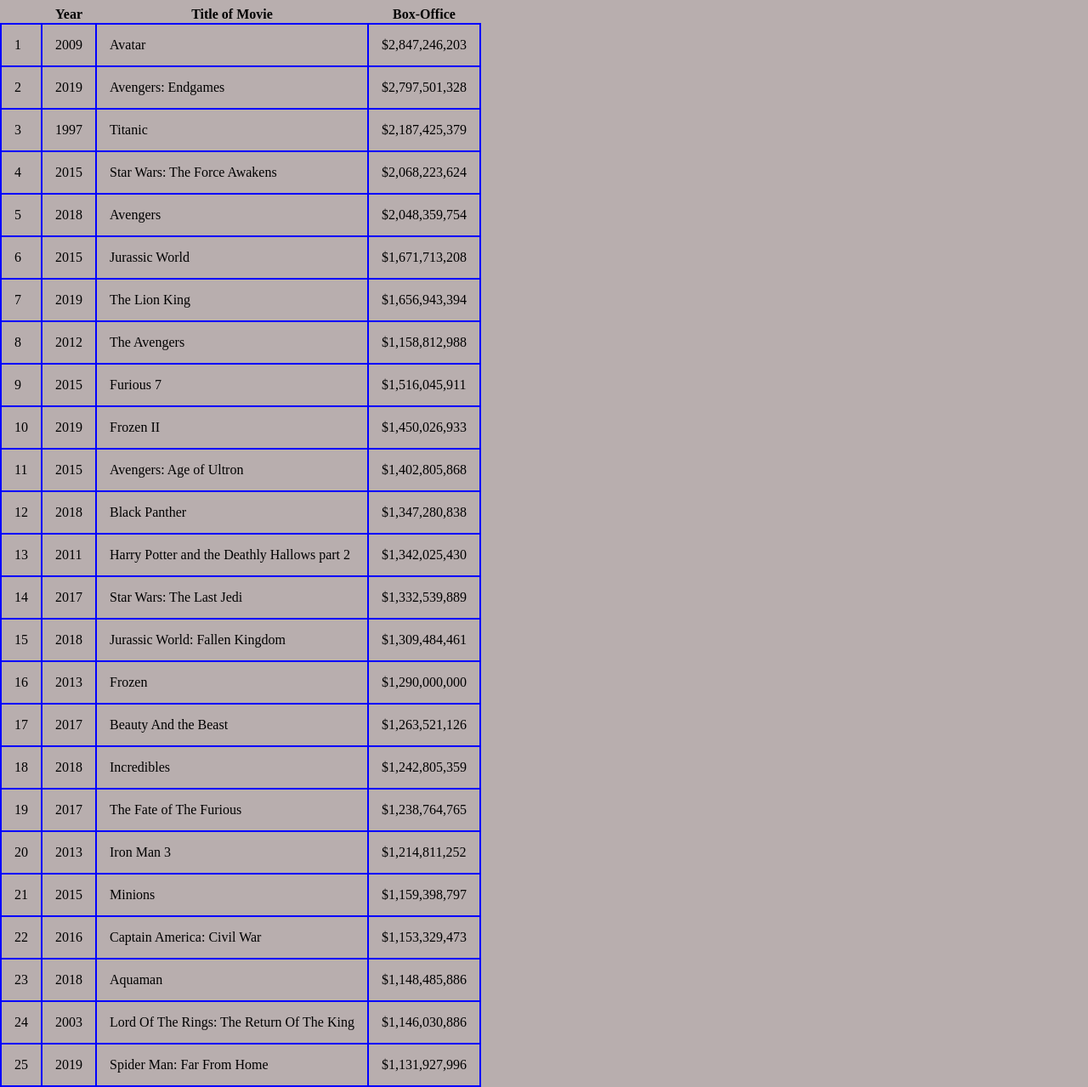
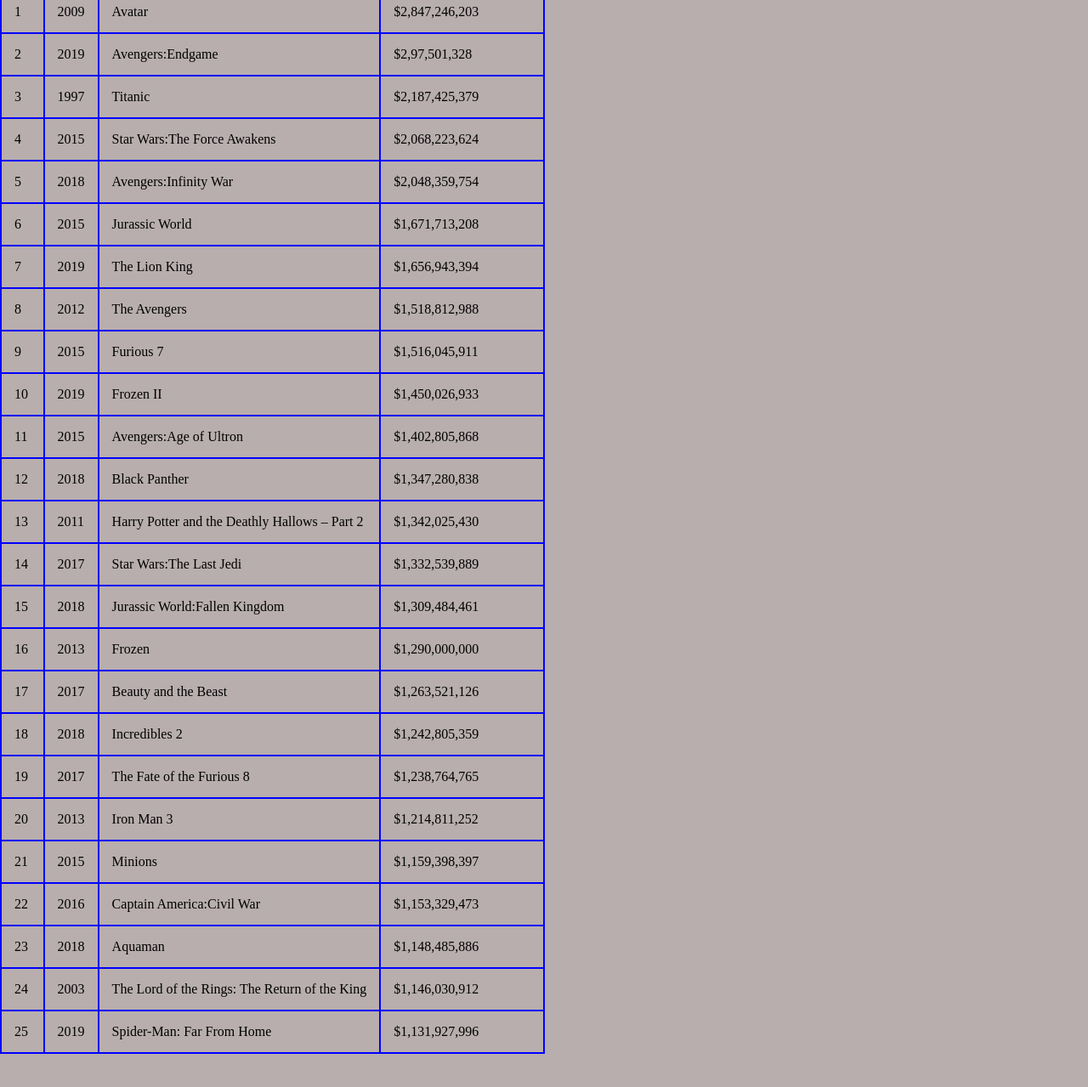
Before and after one commit to buhle24/Module-1-Assessment-4-, a plain HTML site: page index.html in a window 1280 px wide. Shown: the part 101-1380 px from the top of the page at 85% size. After the commit the page ends 1341 px from the top, so only its background shows below. Drawn offline with Linux system fonts and the light colour scheme.

Commit message:
Update index.html

```diff
--- a/index.html
+++ b/index.html
@@ -1,177 +1,194 @@
 <!DOCTYPE html>
 <html>
       <head>
-        <title>Tables and Menus Project</title>
-        <link rel="stylesheet" href="./style.css">
+        <link rel="stylesheet" href="style.css">
       </head>
+
       <body>
-        <div id="intro">
-            <a href="index.html">Home</a>
-            <a href="#">About</a>
-            <a href="#">Contact</a>
-        </div>
-        <h1>Top 25 Highest grossing Movies</h1>
-        <table>
-            <thead>
+         <h2>25 HIGHEST-GROSSING FILMS OF ALL TIMES</h2>
+            <table border="2">
                   <tr>
-                    <th></th>
-                    <th>Year</th>
-                    <th>Title of Movie</th>
-                    <th>Box-Office</th>
+                     <th>RANK</th>
+                      <th>YEAR </th>
+                      <th>MOVIE TITLE</th>
+                      <th>BOX-OFFICE EARNINGS</th>
                    </tr>
-            </thead>
-            <tbody>
+
                    <tr>
                        <td>1</td>
                        <td>2009</td>
                        <td>Avatar</td>
                        <td>$2,847,246,203</td>
                        </tr>
+
                     <tr>
                         <td>2</td>
                         <td>2019</td>
-                    <td>Avengers: Endgames</td>
-                    <td>$2,797,501,328</td>
+                        <td>Avengers:Endgame</td>
+                        <td>$2,97,501,328</td>
                      </tr>
+
                      <tr>
                         <td>3</td>
                         <td>1997</td>
                         <td>Titanic</td>
                         <td>$2,187,425,379</td>
                      </tr>
+
                      <tr>
                         <td>4</td>
                         <td>2015</td>
-                    <td>Star Wars: The Force Awakens</td>
+                        <td>Star Wars:The Force Awakens</td>
                         <td>$2,068,223,624</td>
                      </tr>
+
                      <tr>
                         <td>5</td>
                         <td>2018</td>
-                    <td>Avengers</td>
+                        <td>Avengers:Infinity War</td>
                         <td>$2,048,359,754</td>
                      </tr>
+
                      <tr>
                         <td>6</td>
                         <td>2015</td>
                         <td>Jurassic World</td>
                         <td>$1,671,713,208</td>
                      </tr>
+
                      <tr>
                         <td>7</td>
                         <td>2019</td>
                         <td>The Lion King</td>
                         <td>$1,656,943,394</td>
                      </tr>
+
                      <tr>
                         <td>8</td>
                         <td>2012</td>
                         <td>The Avengers</td>
-                    <td>$1,158,812,988</td>
+                        <td>$1,518,812,988</td>
                      </tr>
+
                      <tr>
                         <td>9</td>
                         <td>2015</td>
                         <td>Furious 7</td>
                         <td>$1,516,045,911</td>
                      </tr>
+
                      <tr>
                         <td>10</td>
                         <td>2019</td>
                         <td>Frozen II</td>
                         <td>$1,450,026,933</td>
                      </tr>
+
                      <tr>
                         <td>11</td>
                         <td>2015</td>
-                    <td>Avengers: Age of Ultron</td>
+                        <td>Avengers:Age of Ultron</td>
                         <td>$1,402,805,868</td>
                      </tr>
+
                      <tr>
                         <td>12</td>
                         <td>2018</td>
                         <td>Black Panther</td>
                         <td>$1,347,280,838</td>
                      </tr>
+
                      <tr>
                         <td>13</td>
                         <td>2011</td>
-                    <td>Harry Potter and the Deathly Hallows part 2</td>
+                        <td>Harry Potter and the Deathly Hallows – Part 2</td>
                         <td>$1,342,025,430</td>
                      </tr>
+
                      <tr>
                         <td>14</td>
                         <td>2017</td>
-                    <td>Star Wars: The Last Jedi</td>
+                        <td>Star Wars:The Last Jedi</td>
                         <td>$1,332,539,889</td>
                      </tr>
+
                      <tr>
                         <td>15</td>
                         <td>2018</td>
-                    <td>Jurassic World: Fallen Kingdom</td>
+                        <td>Jurassic World:Fallen Kingdom</td>
                         <td>$1,309,484,461</td>
                      </tr>
+
                      <tr>
                         <td>16</td>
                         <td>2013</td>
                         <td>Frozen</td>
                         <td>$1,290,000,000</td>
                      </tr>
+
                      <tr>
                         <td>17</td>
                         <td>2017</td>
-                    <td>Beauty And the Beast</td>
+                        <td>Beauty and the Beast</td>
                         <td>$1,263,521,126</td>
                      </tr>
+
                      <tr>
                         <td>18</td>
                         <td>2018</td>
-                    <td>Incredibles</td>
+                        <td>Incredibles 2</td>
                         <td>$1,242,805,359</td>
                      </tr>
+
                      <tr>
                         <td>19</td>
                         <td>2017</td>
-                    <td>The Fate of The Furious</td>
+                        <td>The Fate of the Furious 8</td>
                         <td>$1,238,764,765</td>
                      </tr>
+
                      <tr>
                         <td>20</td>
                         <td>2013</td>
                         <td>Iron Man 3</td>
                         <td>$1,214,811,252</td>
                      </tr>
+
                      <tr>
                         <td>21</td>
                         <td>2015</td>
-                    <td>Minions</td>
-                    <td>$1,159,398,797</td>
+                        <td>Minions	</td>
+                        <td>$1,159,398,397</td>
                      </tr>
+
                      <tr>
                         <td>22</td>
                         <td>2016</td>
-                    <td>Captain America: Civil War</td>
+                        <td>Captain America:Civil War</td>
                         <td>$1,153,329,473</td>
                      </tr>
+
                      <tr>
                         <td>23</td>
                         <td>2018</td>
                         <td>Aquaman</td>
                         <td>$1,148,485,886</td>
                      </tr>
+
                      <tr>
                         <td>24</td>
                         <td>2003</td>
-                    <td>Lord Of The Rings: The Return Of The King</td>
-                    <td>$1,146,030,886</td>
+                        <td>The Lord of the Rings: The Return of the King</td>
+                        <td>$1,146,030,912</td>
                      </tr>
+
                      <tr>
                         <td>25</td>
                         <td>2019</td>
-                    <td>Spider Man: Far From Home</td>
+                        <td>Spider-Man: Far From Home</td>
                         <td>$1,131,927,996</td>
                      </tr>
-            </tbody>
+
              </table>
         </body>
 </html>
```
Lines whose indentation alone changed are shown as unchanged.
